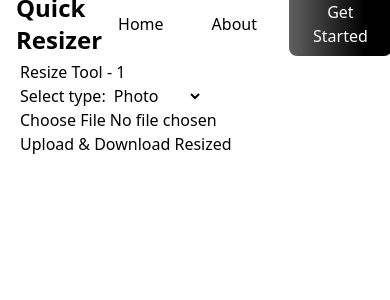
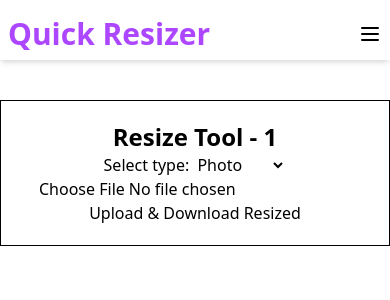
Before and after one commit to abacusus/QuickResize, a React (Vite) app in the folder frontend/: page /resize/1 in a window 390 px wide. Shown: the top 300 px of the page. Built offline with nearby package versions, Linux system fonts and the light colour scheme.

Commit message:
frontend changes

```diff
--- a/frontend/src/components/FormCards.jsx
+++ b/frontend/src/components/FormCards.jsx
@@ -27,16 +27,28 @@ const FormCards = () => {
 
 
   return (
-    <div style={{ display: "flex", gap: "20px", flexWrap: "wrap" }}>
+    <>
+      <h1 className='font-bold text-2xl text-center '>All Forms Resizers</h1>
+      <div className='grid grid-cols-1 md:grid-cols-5 gap-4 p-4'>
         {forms.map((form) => (
           <Link to={`/resize/${form.id}`} key={form.id}>
-          <div className="card" style={{ border: "1px solid #ddd", padding: "10px" }}>
-            <img src={form.logo} alt={form.name} width="120" />
-            <h1>{form.name}</h1>
+            <div className="card w-50 flex gap-2 flex-col justify-center items-center" style={{ border: "1px solid #ddd", padding: "15px" }}>
+              <img src={form.logo} alt={form.name} className='w-50 h-50 ' />
+              <h1 className='font-bold text-{12px}'>{form.name}</h1>
+              <button
+                className="text-white cursor-pointer px-6 py-2 rounded-lg font-medium hover:opacity-90 transition-all"
+                style={{
+                  background:
+                    "linear-gradient(to right, white -123%, black 74%)",
+                }}
+              >
+                Resize
+              </button>
             </div>
           </Link>
         ))}
       </div>
+    </>
   );
 };
 
--- a/frontend/src/components/Navbar.jsx
+++ b/frontend/src/components/Navbar.jsx
@@ -1,13 +1,20 @@
-import React from "react";
+import React, { useState } from "react";
 
 const Navbar = () => {
+  const [isOpen, setIsOpen] = useState(false);
+
   return (
     <div>
-      <div className="navbar h-2 w-full flex items-center justify-between mt-2 p-4">
+      <div className="navbar w-full mb-10 bg-white shadow-md flex items-center justify-between mt-2 p-2">
+        {/* Logo */}
         <div>
-          <p className="cursor-pointer font-bold text-2xl">Quick Resizer</p>
+          <p className="cursor-pointer font-bold text-3xl text-purple-500">
+            Quick Resizer
+          </p>
         </div>
-        <div>
+
+        {/* Desktop Nav */}
+        <div className="hidden md:block">
           <nav>
             <ul className="flex justify-center gap-4 flex-row items-center">
               <li className="cursor-pointer px-4 p-1 hover:bg-green-200 rounded-2xl">
@@ -28,7 +35,65 @@ const Navbar = () => {
             </ul>
           </nav>
         </div>
+
+        {/* Hamburger Button (mobile only) */}
+        <button
+          className="md:hidden block focus:outline-none"
+          onClick={() => setIsOpen(!isOpen)}
+        >
+          {isOpen ? (
+            // X icon
+            <svg
+              className="w-6 h-6"
+              fill="none"
+              stroke="currentColor"
+              viewBox="0 0 24 24"
+            >
+              <path
+                strokeLinecap="round"
+                strokeLinejoin="round"
+                strokeWidth="2"
+                d="M6 18L18 6M6 6l12 12"
+              />
+            </svg>
+          ) : (
+            // Hamburger icon
+            <svg
+              className="w-6 h-6"
+              fill="none"
+              stroke="currentColor"
+              viewBox="0 0 24 24"
+            >
+              <path
+                strokeLinecap="round"
+                strokeLinejoin="round"
+                strokeWidth="2"
+                d="M4 6h16M4 12h16M4 18h16"
+              />
+            </svg>
+          )}
+        </button>
       </div>
+
+      {/* Mobile Menu */}
+      {isOpen && (
+        <div className="md:hidden bg-white shadow-md flex flex-col items-start gap-2 p-4">
+          <a className="cursor-pointer hover:bg-green-200 w-full rounded p-2">
+            Home
+          </a>
+          <a className="cursor-pointer hover:bg-green-200 w-full rounded p-2">
+            About
+          </a>
+          <button
+            className="text-white px-6 py-2 rounded-lg font-medium hover:opacity-90 transition-all w-full"
+            style={{
+              background: "linear-gradient(to right, white -123%, black 74%)",
+            }}
+          >
+            Get Started
+          </button>
+        </div>
+      )}
     </div>
   );
 };
--- a/frontend/src/components/Resizes.jsx
+++ b/frontend/src/components/Resizes.jsx
@@ -43,12 +43,13 @@ const Resizes = () => {
   };
 
   return (
-    <div style={{ padding: "20px" }}>
-      <h2>Resize Tool - {formId.toUpperCase()}</h2>
+    <div className="border text-center" style={{ padding: "20px" }}>
+      <h2 className="text-2xl font-bold">Resize Tool - {formId.toUpperCase()}</h2>
 
       <label>
         Select type:{" "}
         <select value={docType} onChange={(e) => setDocType(e.target.value)}>
+
           <option value="photo">Photo</option>
           <option value="signature">Signature</option>
         </select>
```
Lines whose indentation alone changed are shown as unchanged.
